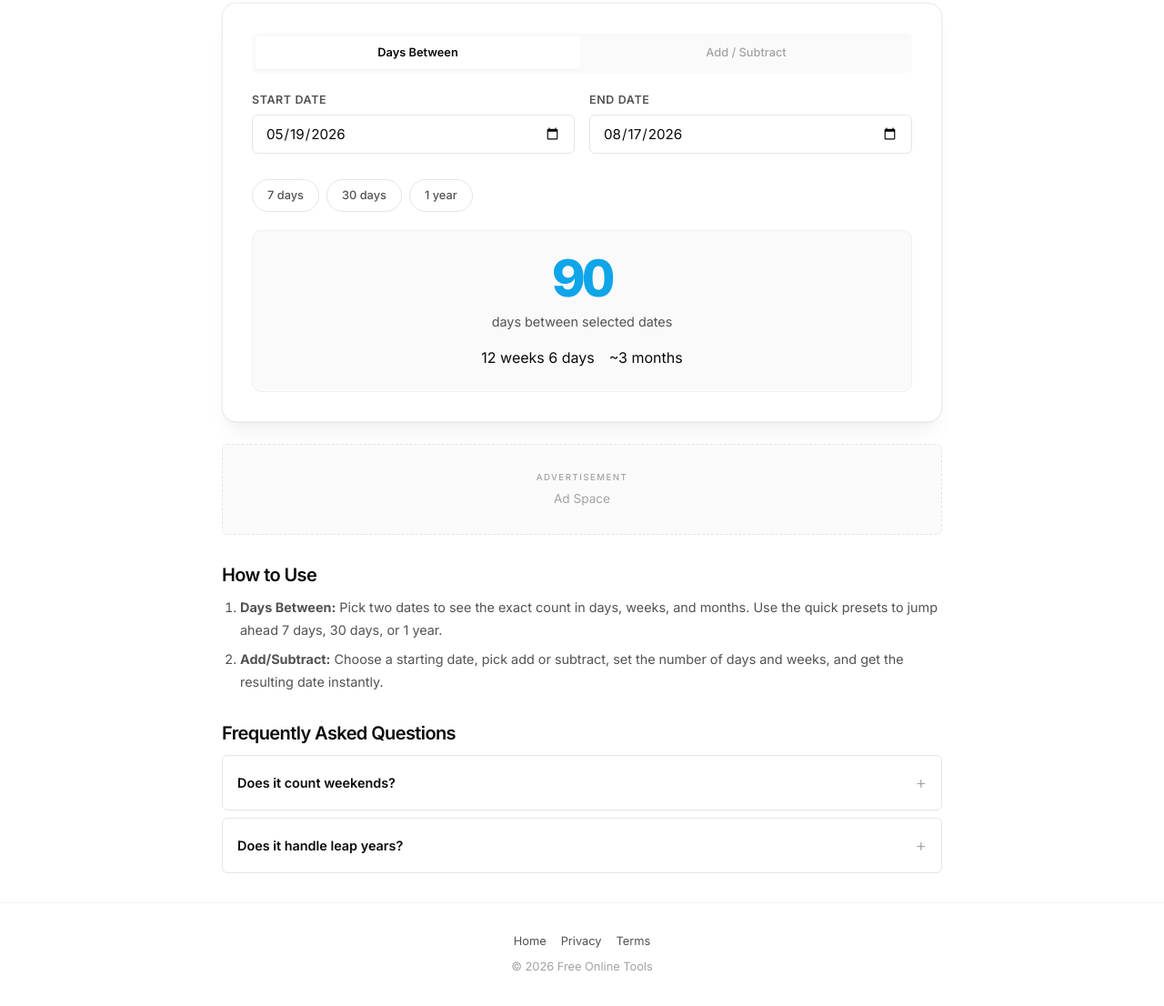
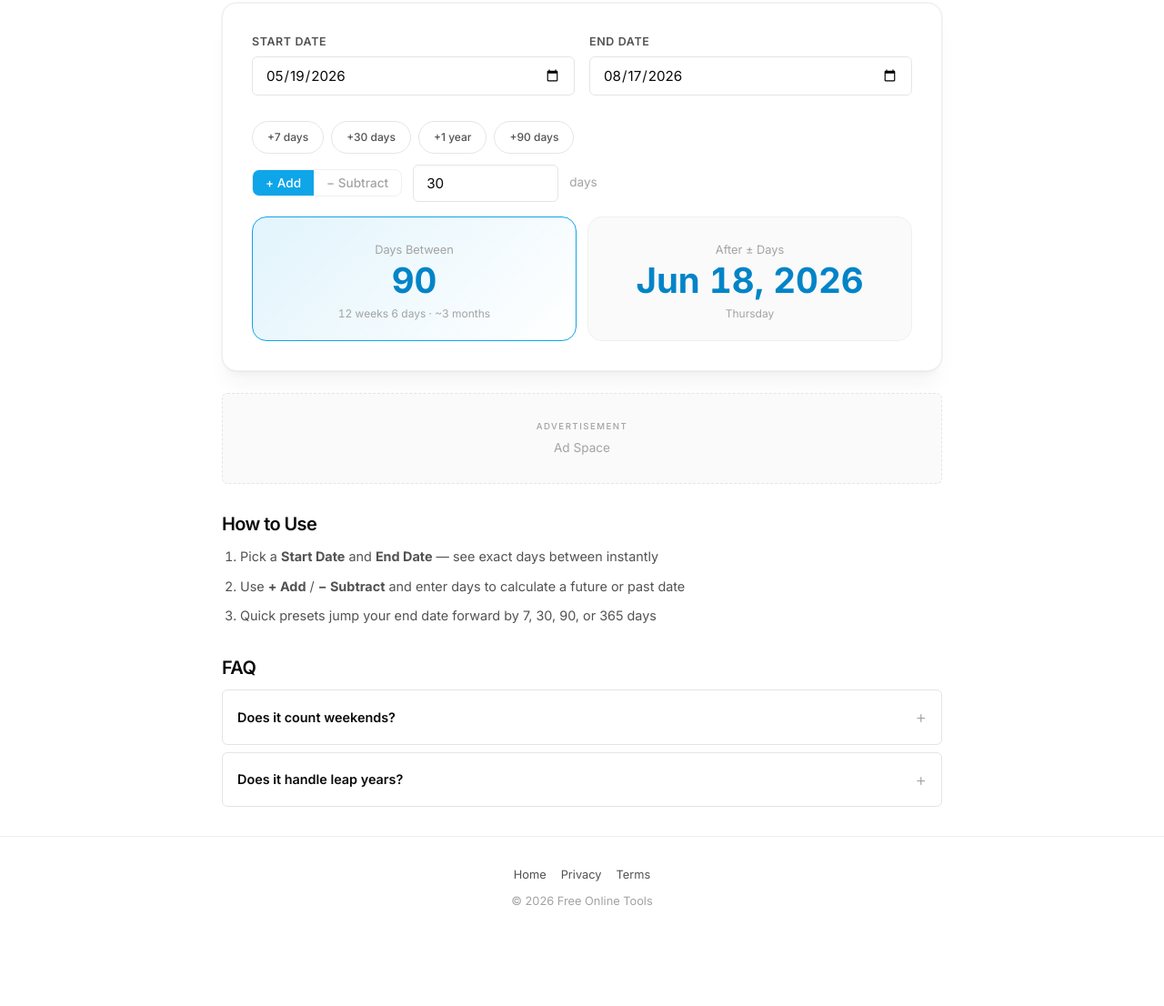
Before and after one commit to CharlesTao1117/tools-site, a plain HTML site: page date-calculator/index.html in a window 1280 px wide. Shown: the part 392-1498 px from the top of the page at 91% size. After the commit the page ends 1425 px from the top, so only its background shows below. Drawn offline with Linux system fonts and the light colour scheme.

Commit message:
redesign(date): single panel merge tabs — Days Between + Add/Subtract in one view, 2 steps max

```diff
--- a/date-calculator/index.html
+++ b/date-calculator/index.html
@@ -4,18 +4,29 @@
 <meta charset="UTF-8">
 <meta name="viewport" content="width=device-width, initial-scale=1.0">
 <title>Date Calculator — Days Between Dates & Date Arithmetic</title>
-<meta name="description" content="Free Date Calculator. Count days between any two dates, or add/subtract days and weeks. Fast, accurate, no registration.">
+<meta name="description" content="Free Date Calculator. Count days between any two dates, or add/subtract days from a date. Fast, no registration.">
 <link rel="canonical" href="https://tools-site.pages.dev/date-calculator/">
 <link rel="stylesheet" href="/common/premium.css">
 <script type="application/ld+json">{"@context":"https://schema.org","@type":"WebApplication","name":"Date Calculator","applicationCategory":"UtilityApplication"}</script>
 <style>
 body{--accent:#0ea5e9;--accent-subtle:rgba(14,165,233,0.12);--accent-text:#0284c7;--accent-hover:#0284c7;--accent-glow:rgba(14,165,233,0.18)}
+.result-grid{display:grid;grid-template-columns:1fr 1fr;gap:var(--space-3);margin-top:var(--space-4)}
+@media(max-width:480px){.result-grid{grid-template-columns:1fr}}
+.date-result{background:var(--bg-subtle);border-radius:var(--radius-lg);padding:var(--space-5);text-align:center;border:1px solid var(--border-subtle)}
+.date-result .big{font-size:2.4rem;font-weight:700;color:var(--accent-text);font-feature-settings:"tnum";line-height:1.2}
+.date-result .lbl{font-size:.8rem;color:var(--text-tertiary);margin-top:6px}
+.date-result .sub{font-size:.75rem;color:var(--text-tertiary);margin-top:4px;font-feature-settings:"tnum"}
+.pill-group{margin-top:var(--space-3);display:flex;gap:var(--space-2);flex-wrap:wrap}
+.pill-group .pill-btn{font-size:.75rem}
+.toggle-row{display:flex;align-items:center;gap:var(--space-3);margin-top:var(--space-3)}
+.toggle-row .add-sub-toggle{display:inline-flex;background:var(--bg);border-radius:8px;overflow:hidden;border:1px solid var(--border-subtle)}
+.toggle-row .add-sub-toggle button{padding:6px 14px;border:none;background:transparent;font-size:.85rem;font-weight:500;cursor:pointer;color:var(--text-tertiary);transition:all .15s}
+.toggle-row .add-sub-toggle button.active{background:var(--accent);color:#fff}
+.toggle-row .add-sub-toggle button:not(.active):hover{color:var(--text)}
 </style>
 </head>
 <body>
 <div class="page-wrap">
-<div class="page-content">
-
 <nav class="top-nav"><div class="container">
   <div class="brand"><a href="/"><span class="logo-dot"></span>Free Tools</a></div>
   <div class="links">
@@ -28,10 +39,11 @@ body{--accent:#0ea5e9;--accent-subtle:rgba(14,165,233,0.12);--accent-text:#0284c
     <a href="/password-generator/">Password</a>
   </div>
 </div></nav>
+<div class="page-content">
 
 <div class="hero">
-  <h1><span class="gradient-text">📅 Date Calculator</span></h1>
-  <p>Days between dates, or add and subtract days and weeks from any date</p>
+  <h1>📅 <span class="gradient-text">Date Calculator</span></h1>
+  <p>Count days between dates, or add and subtract days from any date</p>
 </div>
 
 <div class="ad-slot"><div class="ad-label">Advertisement</div><div class="ad-placeholder">Ad Space</div></div>
@@ -39,13 +51,6 @@ body{--accent:#0ea5e9;--accent-subtle:rgba(14,165,233,0.12);--accent-text:#0284c
 <main class="container">
 <div class="card">
 
-<div class="tab-bar">
-<button class="active" onclick="switchTab(0)">Days Between</button>
-<button onclick="switchTab(1)">Add / Subtract</button>
-</div>
-
-<!-- ── Tab 0: Days Between ── -->
-<div class="tab-pane active" id="dt0">
 <div class="form-row">
   <div class="form-group">
     <label>Start Date</label>
@@ -57,53 +62,34 @@ body{--accent:#0ea5e9;--accent-subtle:rgba(14,165,233,0.12);--accent-text:#0284c
   </div>
 </div>
 
-  <div class="pill-group" style="margin-top:var(--space-3)">
-    <button class="pill-btn" data-days="7" onclick="setPreset(7)">7 days</button>
-    <button class="pill-btn" data-days="30" onclick="setPreset(30)">30 days</button>
-    <button class="pill-btn" data-days="365" onclick="setPreset(365)">1 year</button>
+<div class="pill-group">
+  <button class="pill-btn" onclick="setPreset(7)">+7 days</button>
+  <button class="pill-btn" onclick="setPreset(30)">+30 days</button>
+  <button class="pill-btn" onclick="setPreset(365)">+1 year</button>
+  <button class="pill-btn" onclick="setPreset(90)">+90 days</button>
 </div>
 
-  <div class="result-box">
-    <div class="big-number" id="dbDays">90</div>
-    <div class="desc" id="dbLabel">days between selected dates</div>
-    <div class="sub-results" id="dbDetail">
-      <span class="pill">12 weeks 6 days</span>
-      <span class="pill">~3 months</span>
+<div class="toggle-row">
+  <div class="add-sub-toggle">
+    <button class="active" onclick="setOp('add')" id="btn-add">+ Add</button>
+    <button onclick="setOp('sub')" id="btn-sub">− Subtract</button>
   </div>
+  <div class="form-group" style="margin:0;flex:1;max-width:160px">
+    <div class="input-wrap"><input type="number" id="daysN" value="30" min="1" step="1"></div>
   </div>
+  <span style="font-size:.85rem;color:var(--text-tertiary);white-space:nowrap">days</span>
 </div>
 
-<!-- ── Tab 1: Add / Subtract ── -->
-<div class="tab-pane" id="dt1">
-  <div class="form-row">
-    <div class="form-group">
-      <label>Base Date</label>
-      <div class="input-wrap"><input type="date" id="baseD"></div>
+<div class="result-grid">
+  <div class="date-result" style="border-color:var(--accent);background:linear-gradient(135deg,var(--accent-subtle),transparent)">
+    <div class="lbl">Days Between</div>
+    <div class="big" id="dbDays">90</div>
+    <div class="sub" id="dbDetail">12 weeks 6 days · ~3 months</div>
   </div>
-    <div class="form-group">
-      <label>Operation</label>
-      <div class="input-wrap">
-        <select id="op">
-          <option value="add">Add</option>
-          <option value="sub">Subtract</option>
-        </select>
-      </div>
-    </div>
-  </div>
-  <div class="form-row">
-    <div class="form-group">
-      <label>Days</label>
-      <div class="input-wrap"><input type="number" id="daysN" value="30" min="1"></div>
-    </div>
-    <div class="form-group">
-      <label>Weeks</label>
-      <div class="input-wrap"><input type="number" id="weeksN" value="0" min="0"></div>
-    </div>
-  </div>
-
-  <div class="result-box">
-    <div class="big-number" id="asResult">Jun 17, 2026</div>
-    <div class="desc" id="asLabel">resulting date</div>
+  <div class="date-result">
+    <div class="lbl">After ± Days</div>
+    <div class="big" id="asResult">Jun 17, 2026</div>
+    <div class="sub" id="asLabel">Tuesday</div>
   </div>
 </div>
 
@@ -114,107 +100,68 @@ body{--accent:#0ea5e9;--accent-subtle:rgba(14,165,233,0.12);--accent-text:#0284c
 <div class="section">
   <h2>How to Use</h2>
   <ol>
-    <li><strong>Days Between:</strong> Pick two dates to see the exact count in days, weeks, and months. Use the quick presets to jump ahead 7 days, 30 days, or 1 year.</li>
-    <li><strong>Add/Subtract:</strong> Choose a starting date, pick add or subtract, set the number of days and weeks, and get the resulting date instantly.</li>
+    <li>Pick a <strong>Start Date</strong> and <strong>End Date</strong> — see exact days between instantly</li>
+    <li>Use <strong>+ Add</strong> / <strong>− Subtract</strong> and enter days to calculate a future or past date</li>
+    <li>Quick presets jump your end date forward by 7, 30, 90, or 365 days</li>
   </ol>
 </div>
 
 <div class="section">
-  <h2>Frequently Asked Questions</h2>
+  <h2>FAQ</h2>
   <div class="faq-item">
     <div class="faq-question" onclick="toggleFAQ(this)">Does it count weekends?</div>
-    <div class="faq-answer"><p>This counts all calendar days, including weekends and holidays. For business days only (excluding weekends), you would need to manually filter those from the result.</p></div>
+    <div class="faq-answer"><p>This counts all calendar days, including weekends and holidays. For business days only, you'd need to filter manually.</p></div>
   </div>
   <div class="faq-item">
     <div class="faq-question" onclick="toggleFAQ(this)">Does it handle leap years?</div>
-    <div class="faq-answer"><p>Yes. The JavaScript Date object correctly handles February 29 and varying month lengths for all dates from year 1 to 9999, so leap years are fully accounted for.</p></div>
+    <div class="faq-answer"><p>Yes. February 29 and varying month lengths are handled correctly for all dates.</p></div>
   </div>
 </div>
-
 </main>
-
 </div>
 
-<footer>
-<div class="container">
-  <div class="footer-links">
-    <a href="/">Home</a>
-    <a href="/privacy-policy">Privacy</a>
-    <a href="/terms">Terms</a>
-  </div>
+<footer><div class="container">
+  <div class="footer-links"><a href="/">Home</a><a href="/privacy-policy">Privacy</a><a href="/terms">Terms</a></div>
   <p>&copy; 2026 Free Online Tools</p>
-</div>
-</footer>
-
+</div></footer>
 </div>
 
 <script>
-function switchTab(i) {
-  document.querySelectorAll('.tab-bar button').forEach((b, idx) => b.classList.toggle('active', idx === i));
-  document.querySelectorAll('.tab-pane').forEach((p, idx) => p.classList.toggle('active', idx === i));
+const DAY=864e5;
+const MONTHS=['Jan','Feb','Mar','Apr','May','Jun','Jul','Aug','Sep','Oct','Nov','Dec'];
+const DAYS=['Sunday','Monday','Tuesday','Wednesday','Thursday','Friday','Saturday'];
+let op='add';
+
+function setOp(v){op=v;document.querySelectorAll('.add-sub-toggle button').forEach(b=>b.classList.toggle('active',b.id==='btn-'+v));calc()}
+function setPreset(d){const s=new Date(document.getElementById('d1').value);if(!isNaN(s.getTime())){const e=new Date(s.getTime()+d*DAY);document.getElementById('d2').value=e.toISOString().split('T')[0];calc()}}
+
+function calc(){
+  const s=new Date(document.getElementById('d1').value);
+  const e=new Date(document.getElementById('d2').value);
+
+  if(s.getTime()&&e.getTime()){
+    const diff=Math.round(Math.abs(e-s)/DAY);
+    const w=Math.floor(diff/7),r=diff%7,m=Math.round(diff/30.44);
+    document.getElementById('dbDays').textContent=diff.toLocaleString();
+    document.getElementById('dbDetail').textContent=w+' weeks '+r+' days · ~'+m+' months';
   }
 
-function setPreset(days) {
-  const today = new Date(document.getElementById('d1').value);
-  if (!isNaN(today.getTime())) {
-    const end = new Date(today);
-    end.setDate(end.getDate() + days);
-    document.getElementById('d2').value = end.toISOString().split('T')[0];
-    calcBetween();
+  if(s.getTime()){
+    const n=parseInt(document.getElementById('daysN').value)||0;
+    const d=new Date(s.getTime()+(op==='add'?1:-1)*n*DAY);
+    document.getElementById('asResult').textContent=MONTHS[d.getMonth()]+' '+d.getDate()+', '+d.getFullYear();
+    document.getElementById('asLabel').textContent=DAYS[d.getDay()];
   }
 }
 
-function calcBetween() {
-  const s = new Date(document.getElementById('d1').value);
-  const e = new Date(document.getElementById('d2').value);
-  if (!s.getTime() || !e.getTime()) return;
-  const diff = Math.abs(e - s);
-  const days = Math.round(diff / 864e5);
-  document.getElementById('dbDays').textContent = days.toLocaleString();
-  document.getElementById('dbLabel').textContent = 'days between selected dates';
-  const weeks = Math.floor(days / 7);
-  const rem = days % 7;
-  const months = Math.round(days / 30.44);
-  document.getElementById('dbDetail').innerHTML =
-    '<span class="pill">' + weeks + ' weeks ' + rem + ' days</span>' +
-    '<span class="pill">~' + months + ' months</span>';
-}
+function toggleFAQ(e){e.classList.toggle('open');e.nextElementSibling.classList.toggle('open')}
 
-function calcAddSub() {
-  const base = document.getElementById('baseD').value;
-  const op = document.getElementById('op').value;
-  const d = parseInt(document.getElementById('daysN').value) || 0;
-  const w = parseInt(document.getElementById('weeksN').value) || 0;
-  if (!base) return;
-  const dt = new Date(base);
-  const total = d + w * 7;
-  dt.setDate(dt.getDate() + (op === 'add' ? 1 : -1) * total);
-  const mo = ['Jan','Feb','Mar','Apr','May','Jun','Jul','Aug','Sep','Oct','Nov','Dec'];
-  document.getElementById('asResult').textContent = mo[dt.getMonth()] + ' ' + dt.getDate() + ', ' + dt.getFullYear();
-  document.getElementById('asLabel').textContent = dt.toISOString().split('T')[0];
-}
-
-function toggleFAQ(el) {
-  el.classList.toggle('open');
-  el.nextElementSibling.classList.toggle('open');
-}
-
-document.getElementById('d1').addEventListener('change', calcBetween);
-document.getElementById('d2').addEventListener('change', calcBetween);
-document.getElementById('baseD').addEventListener('change', calcAddSub);
-document.getElementById('op').addEventListener('change', calcAddSub);
-['daysN','weeksN'].forEach(id => document.getElementById(id).addEventListener('input', calcAddSub));
-
-window.addEventListener('load', function() {
-  const t = new Date();
-  document.getElementById('d1').value = t.toISOString().split('T')[0];
-  const f = new Date(Date.now() + 90 * 864e5);
-  document.getElementById('d2').value = f.toISOString().split('T')[0];
-  document.getElementById('baseD').value = t.toISOString().split('T')[0];
-  calcBetween();
-  calcAddSub();
-});
+['d1','d2'].forEach(id=>document.getElementById(id).addEventListener('change',calc));
+document.getElementById('daysN').addEventListener('input',calc);
+window.addEventListener('load',function(){
+  const t=new Date();document.getElementById('d1').value=t.toISOString().split('T')[0];
+  document.getElementById('d2').value=new Date(t.getTime()+90*DAY).toISOString().split('T')[0];
+  calc()});
 </script>
-
 </body>
 </html>
```
Lines whose indentation alone changed are shown as unchanged.
